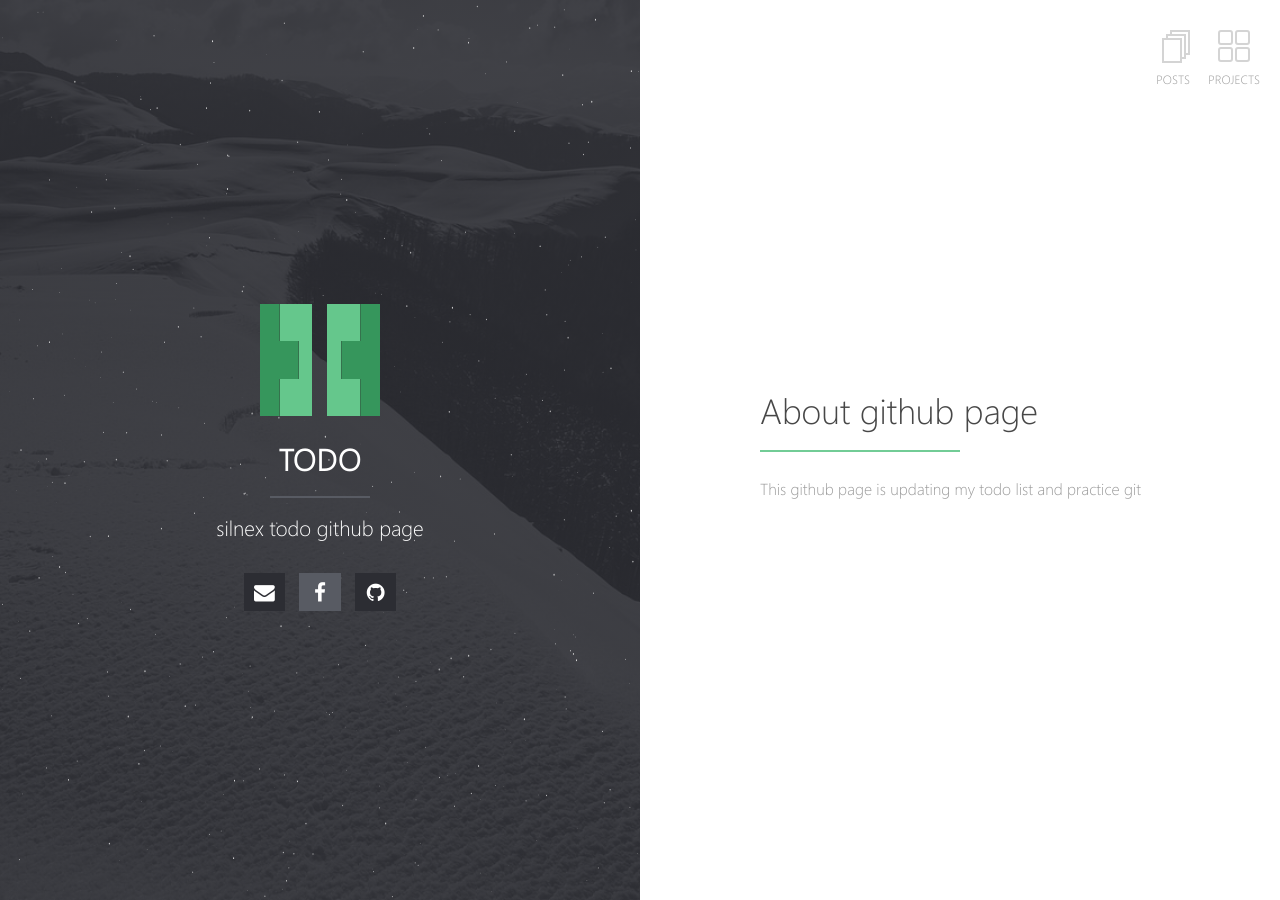
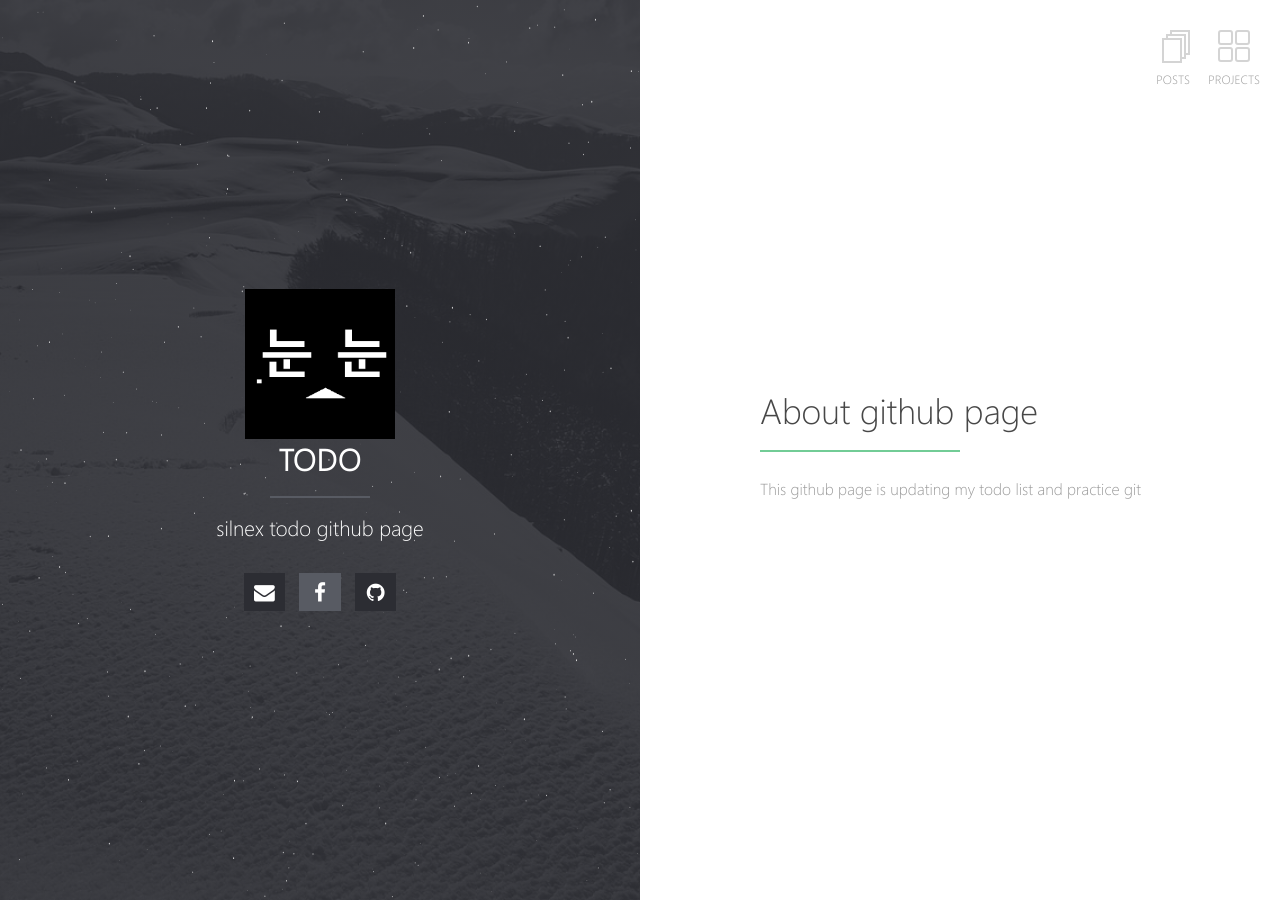
Before and after one commit to silnex/moon-gitpag, a Jekyll site: the page built from index.md, in a window 1280 px wide. Built offline with Jekyll 4.4.1, drawn with Linux system fonts in a browser that asks for light colours; our own code applies the rules of GitHub Pages for plain Markdown files.

Commit message:
Add silnex Logo

```diff
--- a/_config.yml
+++ b/_config.yml
@@ -2,7 +2,7 @@
 title: ToDo
 description: silnex todo github page
 url: https://silnex.github.io/
-logo: halve.png                                       # Site logo
+logo: silnex.png                                       # Site logo
 locale: en_US
 
 # Left Block Images
```
Also changed, not shown: images/silnex.png (added).
